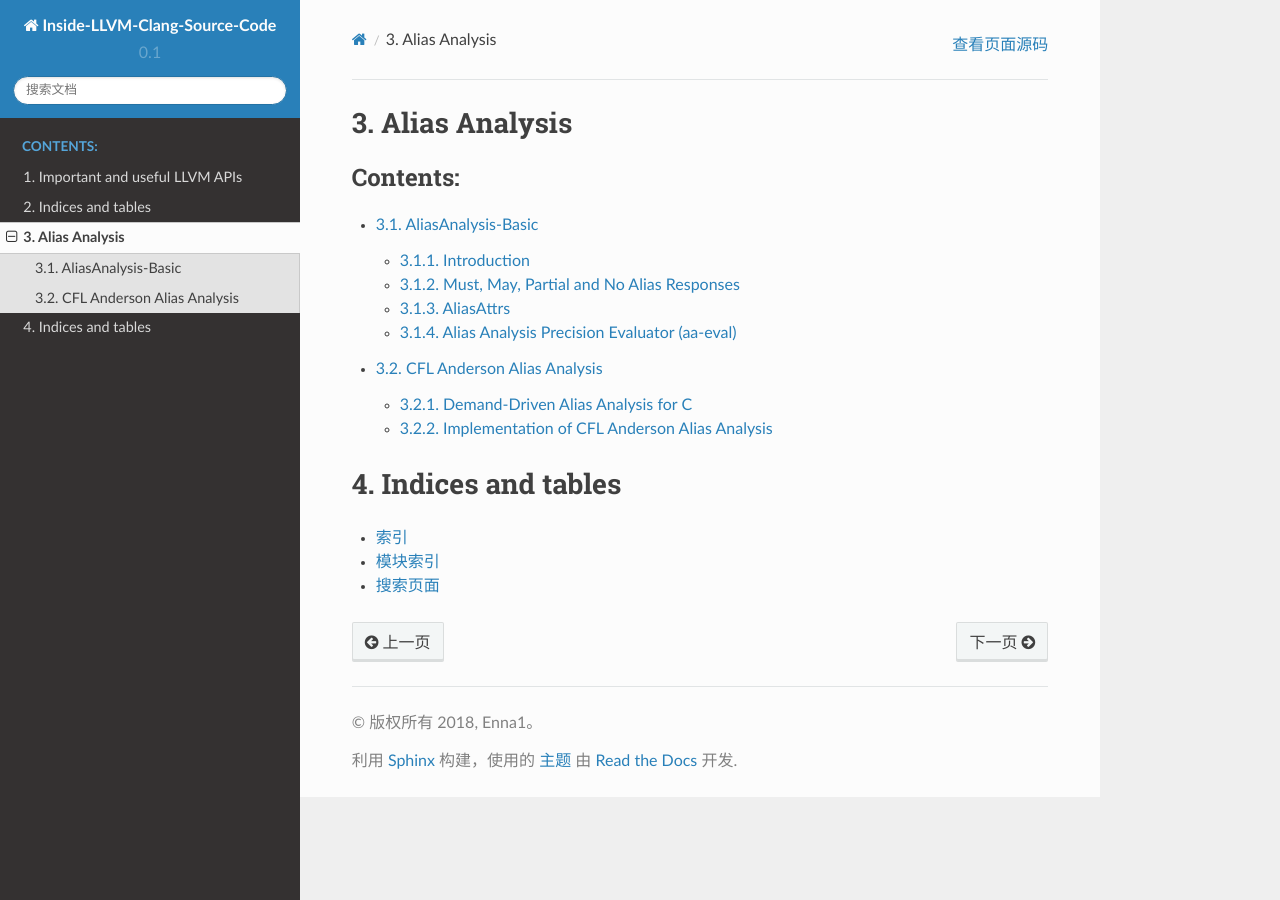
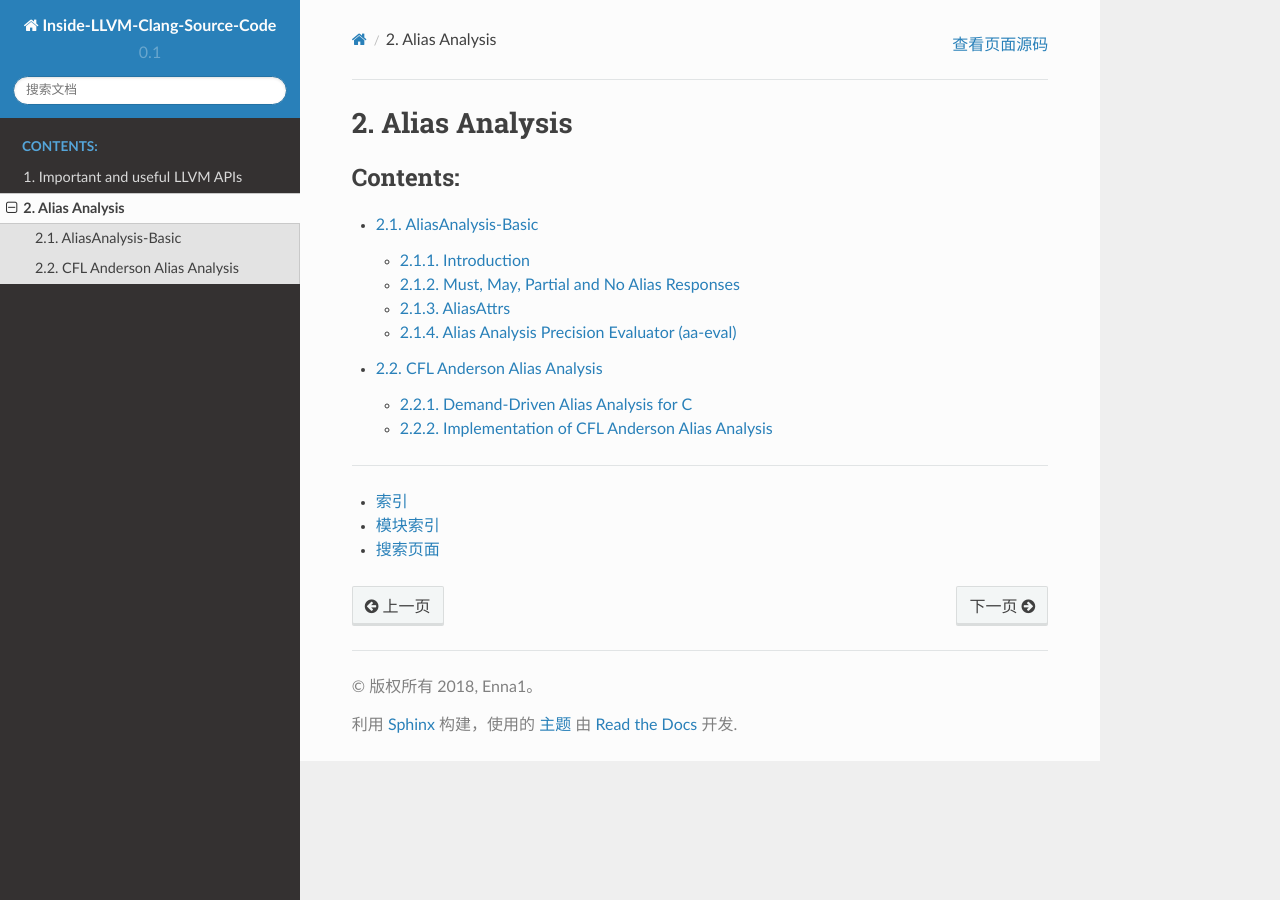
Before and after one commit to Enna1/LLVM-Study-Notes, a Sphinx documentation site: the page built from source/alias-analysis/index.rst, in a window 1280 px wide. Built offline with Sphinx 7.4.7 and the Read the Docs theme 2.0.0, drawn with Linux system fonts in a browser that asks for light colours.

Commit message:
update index

```diff
--- a/source/alias-analysis/index.rst
+++ b/source/alias-analysis/index.rst
@@ -10,7 +10,6 @@ Alias Analysis
 
 
 
-Indices and tables
 ==================
 
 * :ref:`genindex`
--- a/source/important-and-useful-llvm-apis/index.rst
+++ b/source/important-and-useful-llvm-apis/index.rst
@@ -10,7 +10,6 @@ Important and useful LLVM APIs
 
 
 
-Indices and tables
 ==================
 
 * :ref:`genindex`
```
